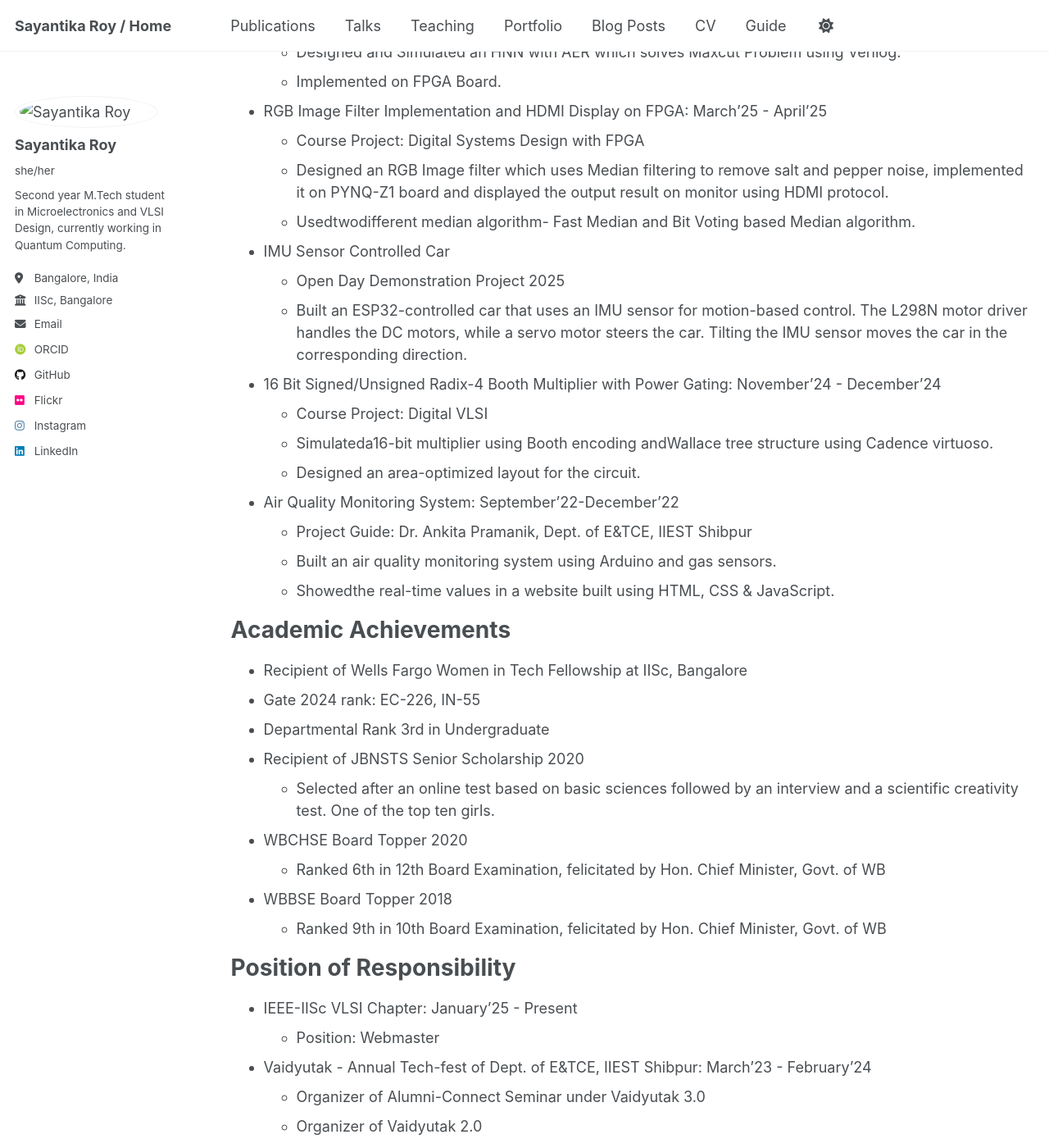
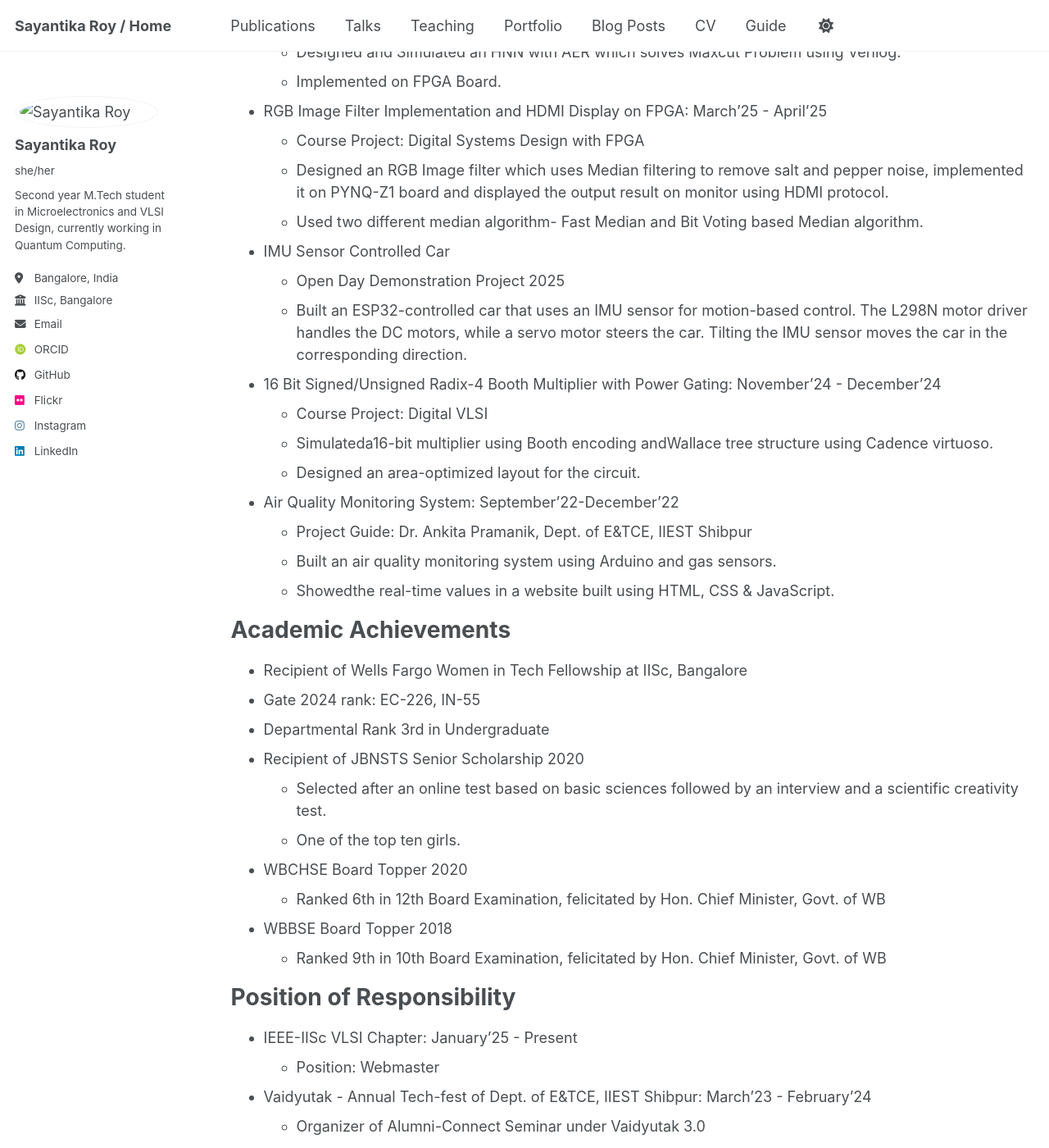
Before and after one commit to sayo-134/sayantika-roy.github.io, a Jekyll site: the page built from _pages/cv.md, in a window 1280 px wide and 1400 px high, scrolled down 1216 px. Shown: the whole window at 82% size. Built offline with Jekyll 4.4.1, drawn with Linux system fonts in a browser that asks for light colours; some web fonts are replaced; some of the changed text lies outside the part shown.

Commit message:
Update cv.md

```diff
--- a/_pages/cv.md
+++ b/_pages/cv.md
@@ -47,7 +47,7 @@ Projects
 * RGB Image Filter Implementation and HDMI Display on FPGA: March'25 - April'25
   * Course Project: Digital Systems Design with FPGA
   * Designed an RGB Image filter which uses Median filtering to remove salt and pepper noise, implemented it on PYNQ-Z1 board and displayed the output result on monitor using HDMI protocol.
-  * Usedtwodifferent median algorithm- Fast Median and Bit Voting based Median algorithm.
+  * Used two different median algorithm- Fast Median and Bit Voting based Median algorithm.
 
 * IMU Sensor Controlled Car
   * Open Day Demonstration Project 2025
@@ -69,7 +69,8 @@ Academic Achievements
 * Gate 2024 rank: EC-226, IN-55
 * Departmental Rank 3rd in Undergraduate
 * Recipient of JBNSTS Senior Scholarship 2020
-  * Selected after an online test based on basic sciences followed by an interview and a scientific creativity test. One of the top ten girls.
+  * Selected after an online test based on basic sciences followed by an interview and a scientific creativity test.
+  * One of the top ten girls.
 * WBCHSE Board Topper 2020
   * Ranked 6th in 12th Board Examination, felicitated by Hon. Chief Minister, Govt. of WB
 * WBBSE Board Topper 2018
@@ -104,24 +105,3 @@ Extra-Curricular Activity
 * Painting
 * Baking
 * Photography
-<!-- Publications
-======
-  <ul>{% for post in site.publications reversed %}
-    {% include archive-single-cv.html %}
-  {% endfor %}</ul> -->
-
-<!-- Talks
-======
-  <ul>{% for post in site.talks reversed %}
-    {% include archive-single-talk-cv.html  %}
-  {% endfor %}</ul> -->
-
-<!-- Teaching
-======
-  <ul>{% for post in site.teaching reversed %}
-    {% include archive-single-cv.html %}
-  {% endfor %}</ul>
-
-Service and leadership
-======
-* Currently signed in to 43 different slack teams -->
```
